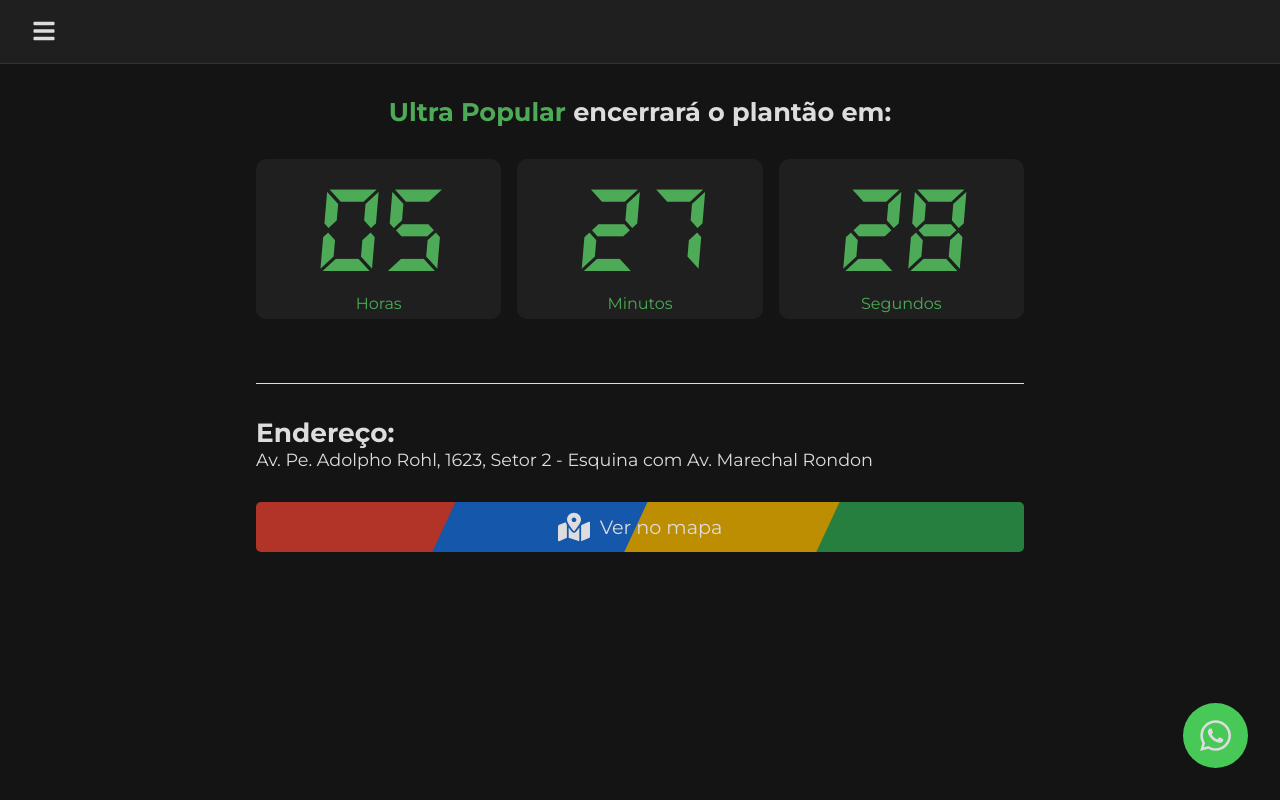
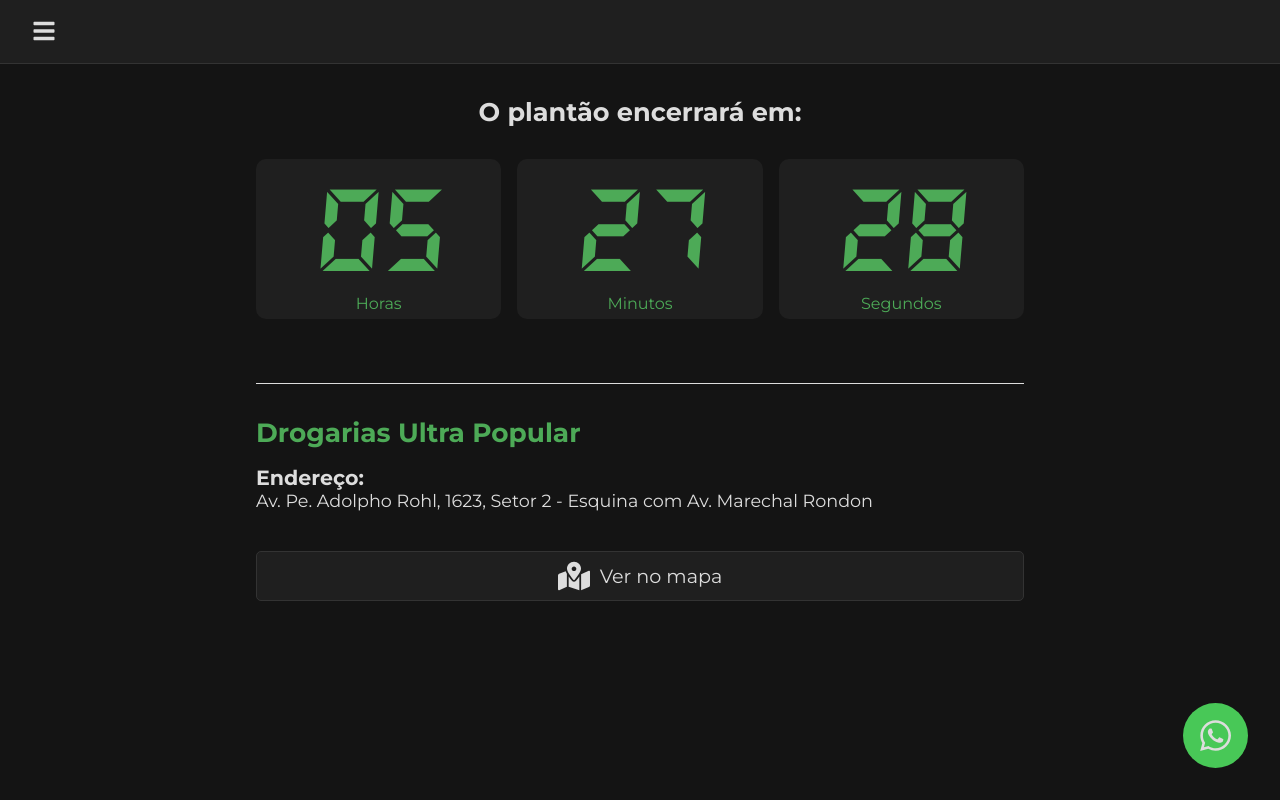
Before and after one commit to JoiaribeAlves/duty, a React (Vite) app: page / in a window 1280 px wide. Built offline with nearby package versions, Linux system fonts and the light colour scheme.

Commit message:
Reestilização da página

```diff
--- a/src/components/main/Styles.module.scss
+++ b/src/components/main/Styles.module.scss
@@ -49,61 +49,33 @@
 	border-top: 1px solid #dddddd;
 	padding-top: 2rem;
 
-	.maps {
-		position: relative;
-		height: 3.125rem;
-		margin-top: 2rem;
-		border-radius: 0.312rem;
-		overflow: hidden;
-
-		span {
-			display: block;
-			position: absolute;
-			top: -3.125rem;
-			width: 25%;
-			height: 350%;
-			filter: brightness(0.8);
-			transform: rotateZ(25deg);
+	h2 {
+		margin-bottom: 1rem;
+		color: #4daa57;
 	}
 
-		span:nth-child(1) {
-			left: -0.5rem;
-			background-color: #de4032;
-		}
-
-		span:nth-child(2) {
-			background-color: #196dd6;
-			left: 25%;
-		}
-
-		span:nth-child(3) {
-			left: 50%;
-			background-color: #edb203;
-		}
-
-		span:nth-child(4) {
-			left: 75%;
-			background-color: #319f4f;
-		}
-
-		a {
-			position: absolute;
-			top: 50%;
-			left: 50%;
-			transform: translate(-50%, -50%);
+	.maps {
 		display: flex;
 		justify-content: center;
 		align-items: center;
 		gap: 0.625rem;
 		width: 100%;
-			height: 100%;
+		height: 3.125rem;
+		margin-top: 2.5rem;
+		background-color: #1f1f1f;
 		color: #dddddd;
+		border: 1px solid #333333;
+		border-radius: 0.312rem;
 		text-decoration: none;
 		font-size: 1.2rem;
+		transition-duration: 0.2s;
+
+		&:hover {
+			color: #319f4f;
+		}
 
 		svg {
 			font-size: 2rem;
-			}
 		}
 	}
 }
@@ -152,17 +124,10 @@
 	.address {
 		.maps {
 			height: 2.812rem;
-
-			span:nth-child(4) {
-				width: 30%;
-			}
-
-			a {
 			font-size: 1.1rem;
 
 			svg {
 				font-size: 1.5rem;
-				}
 			}
 		}
 	}
--- a/src/components/main/index.tsx
+++ b/src/components/main/index.tsx
@@ -9,7 +9,7 @@ import { Layout } from "../Layout";
 import styles from "./Styles.module.scss";
 
 const data = {
-	name: "Ultra Popular",
+	name: "Drogarias Ultra Popular",
 	telephone: "5569993042139",
 	address: {
 		street: "Av. Pe. Adolpho Rohl",
@@ -20,7 +20,7 @@ const data = {
 	},
 };
 
-function getBrowserInfo() {
+function getBrowserInfo(): void {
 	const isChrome = navigator.userAgent.includes("Chrome");
 
 	if (!isChrome) {
@@ -41,7 +41,7 @@ export function Main() {
 	const currentHours = now.getHours();
 	const currentMinutes = now.getMinutes();
 	const currentMonth = now.getMonth() + 1;
-	let nextDuty = new Timer("2022-08-02T07:00:00");
+	let nextDuty = new Timer("2022-08-03T07:00:00");
 
 	// if (now.getHours() < 22) {
 	// 	nextDuty = new Timer(`${now.getFullYear()}-${currentMonth < 9 ? "0"+currentMonth : currentMonth}-${now.getDate()}T22:00:00 GMT-0400`);
@@ -83,13 +83,9 @@ export function Main() {
 					currentMinutes >= 1 &&
 					currentHours <= 21 &&
 					currentMinutes <= 59 ? (
-						<>
-							<span>{data.name}</span> estará de plantão em:
-						</>
+						<>O plantão iniciará em:</>
 					) : (
-						<>
-							<span>{data.name}</span> encerrará o plantão em:
-						</>
+						<>O plantão encerrará em:</>
 					)}
 				</h1>
 
@@ -121,21 +117,21 @@ export function Main() {
 				</div>
 
 				<div className={styles.address}>
-					<h2>Endereço:</h2>
+					<h2>{data.name}</h2>
+
+					<h3>Endereço:</h3>
 					<p>
 						{`${data.address.street}, ${data.address.number}, ${data.address.district} - ${data.address.complement}`}
 					</p>
 
-					<div className={styles.maps}>
-						<span></span>
-						<span></span>
-						<span></span>
-						<span></span>
-						<span></span>
-						<a href={data.address.maps} target="_blank" title="Ver no mapa">
-							<FaMapMarkedAlt /> Ver no mapa
-						</a>
-					</div>
+					<a
+						href={data.address.maps}
+						target="_blank"
+						className={styles.maps}
+						title="Ver no mapa"
+					>
+						<FaMapMarkedAlt /> Ver no mapa
+					</a>
 				</div>
 
 				<a
```
Lines whose indentation alone changed are shown as unchanged.
